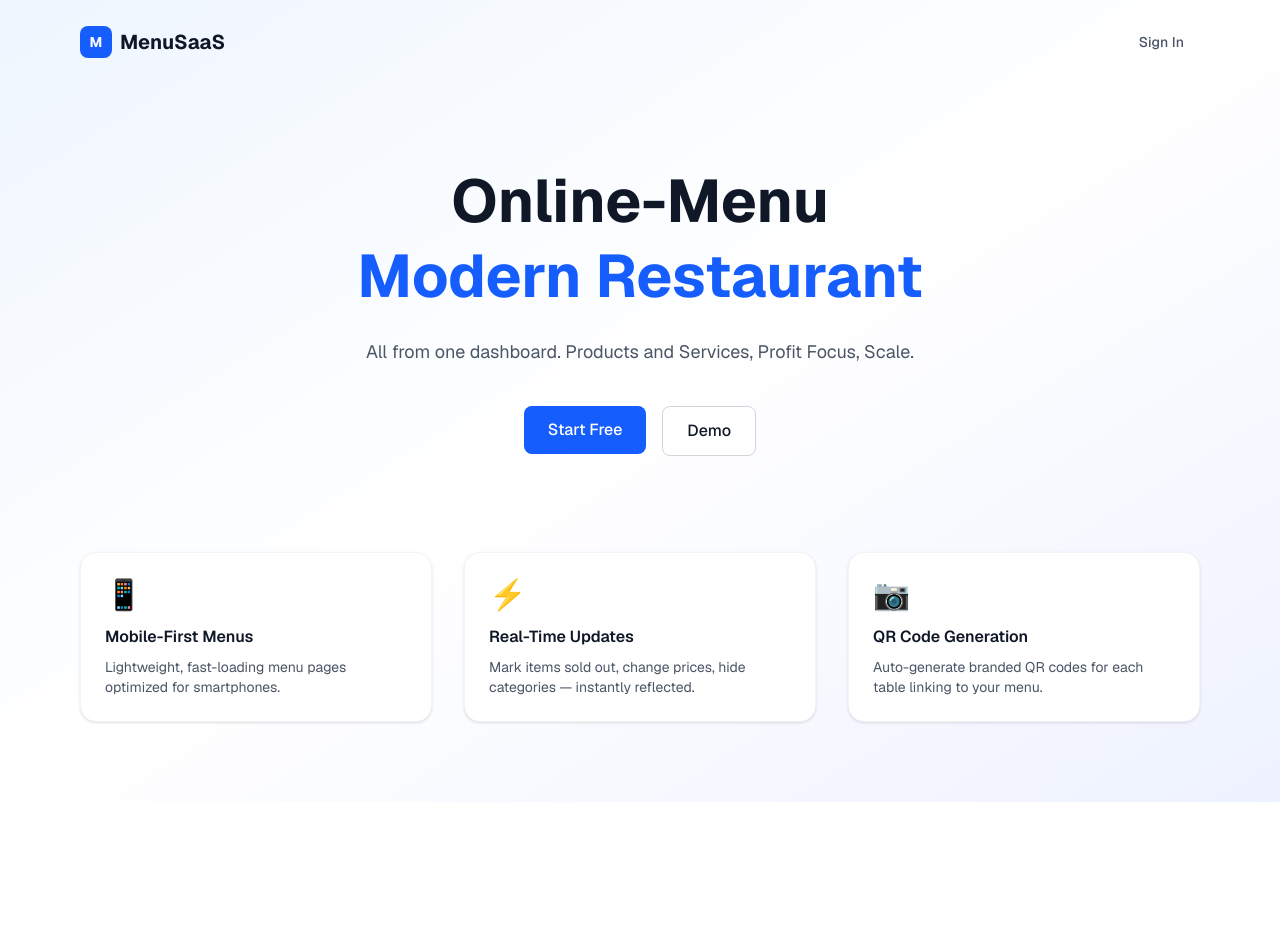
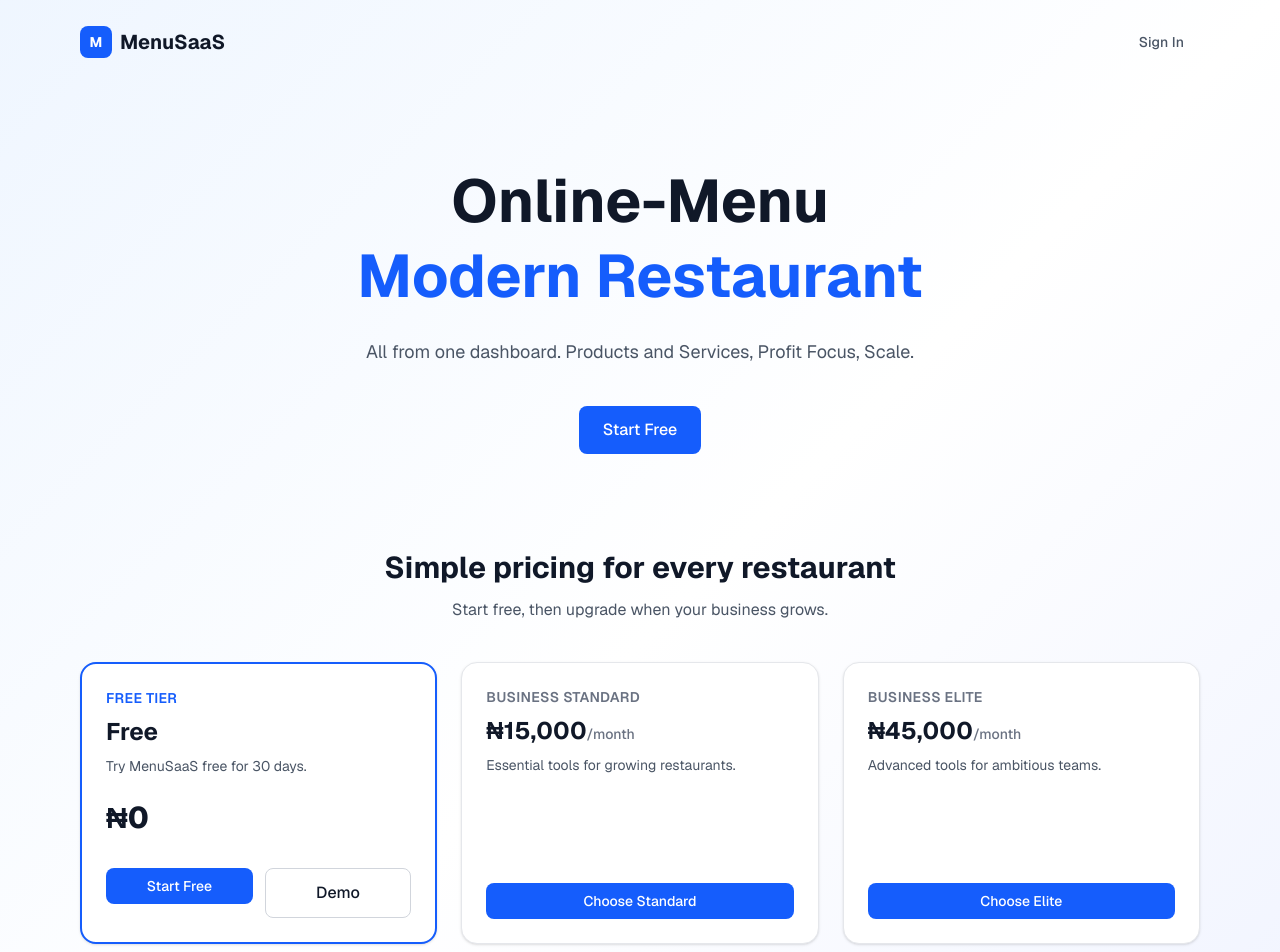
Before and after one commit to mosegic/proj, a Next.js app: page / in a window 1280 px wide. Shown: the top 952 px of the page. Before the commit the page ends 802 px from the top, so only its background shows below. Built offline with nearby package versions, Linux system fonts and the light colour scheme.

Commit message:
Add pricing cards and demo action
Show Free, Standard, and Elite tiers on the landing page and place the demo link beside the Free Tier action.

```diff
--- a/src/app/page.tsx
+++ b/src/app/page.tsx
@@ -34,12 +34,56 @@ export default function HomePage() {
           <Link href="/register">
             <Button size="lg">Start Free</Button>
           </Link>
-          <Link href="/menu/demo-cafe">
-            <Button size="lg" variant="secondary">
-              Demo
-            </Button>
-          </Link>
         </div>
+
+        <section className="mt-24 text-left">
+          <div className="text-center">
+            <h2 className="text-3xl font-bold text-gray-900">Simple pricing for every restaurant</h2>
+            <p className="mt-3 text-gray-600">Start free, then upgrade when your business grows.</p>
+          </div>
+          <div className="mt-10 grid gap-6 lg:grid-cols-3">
+            <div className="flex flex-col rounded-2xl border-2 border-blue-600 bg-white p-6 shadow-sm">
+              <div className="flex-1">
+                <p className="text-sm font-semibold uppercase tracking-wide text-blue-600">Free Tier</p>
+                <h3 className="mt-2 text-2xl font-bold text-gray-900">Free</h3>
+                <p className="mt-2 text-sm text-gray-600">Try MenuSaaS free for 30 days.</p>
+                <p className="mt-6 text-3xl font-extrabold text-gray-900">₦0</p>
+              </div>
+              <div className="mt-8 flex flex-col gap-3 sm:flex-row">
+                <Link href="/register" className="flex-1">
+                  <Button className="w-full">Start Free</Button>
+                </Link>
+                <Link href="/menu/demo-cafe" className="flex-1">
+                  <Button size="lg" variant="secondary" className="w-full">
+                    Demo
+                  </Button>
+                </Link>
+              </div>
+            </div>
+
+            <div className="flex flex-col rounded-2xl border border-gray-200 bg-white p-6 shadow-sm">
+              <div className="flex-1">
+                <p className="text-sm font-semibold uppercase tracking-wide text-gray-500">Business Standard</p>
+                <h3 className="mt-2 text-2xl font-bold text-gray-900">₦15,000<span className="text-sm font-medium text-gray-500">/month</span></h3>
+                <p className="mt-2 text-sm text-gray-600">Essential tools for growing restaurants.</p>
+              </div>
+              <Link href="/register" className="mt-8">
+                <Button className="w-full">Choose Standard</Button>
+              </Link>
+            </div>
+
+            <div className="flex flex-col rounded-2xl border border-gray-200 bg-white p-6 shadow-sm">
+              <div className="flex-1">
+                <p className="text-sm font-semibold uppercase tracking-wide text-gray-500">Business Elite</p>
+                <h3 className="mt-2 text-2xl font-bold text-gray-900">₦45,000<span className="text-sm font-medium text-gray-500">/month</span></h3>
+                <p className="mt-2 text-sm text-gray-600">Advanced tools for ambitious teams.</p>
+              </div>
+              <Link href="/register" className="mt-8">
+                <Button className="w-full">Choose Elite</Button>
+              </Link>
+            </div>
+          </div>
+        </section>
 
         <div className="mt-24 grid sm:grid-cols-3 gap-8 text-left">
           {[
```
